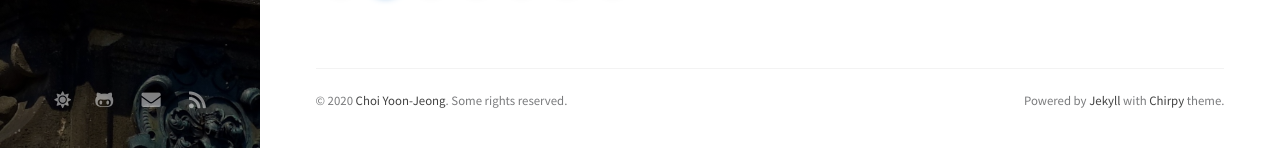
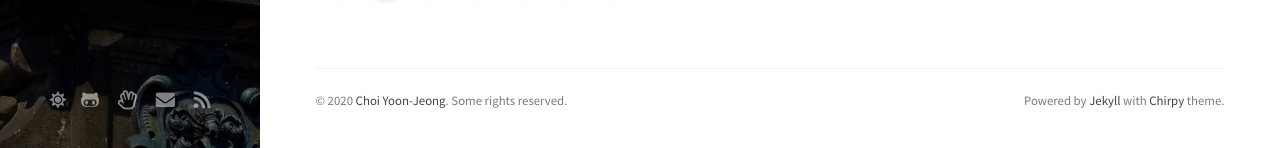
Before and after one commit to Yo0oN/Yo0oN.github.io, a Jekyll site: the page built from index.html, in a window 1280 px wide and 1155 px high. Shown: the part 1007-1155 px from the top of the window. Built offline with Jekyll 4.4.1, drawn with Linux system fonts in a browser that asks for light colours; nearby versions of some CDN libraries; the list of posts is cut into pages by our own code; comment, search, counter and statistics services are not loaded.

Commit message:
사이드바 이모티콘 수정 중

```diff
--- a/_data/contact.yml
+++ b/_data/contact.yml
@@ -8,8 +8,8 @@
   type: github
   icon: 'fab fa-github-alt'
 -
-  type: twitter
-  icon: 'fa fa-hand-spock-o'
+  type: notion
+  icon: 'far fa-hand-spock'
 -
   type: email
   icon: 'fas fa-envelope'
```
